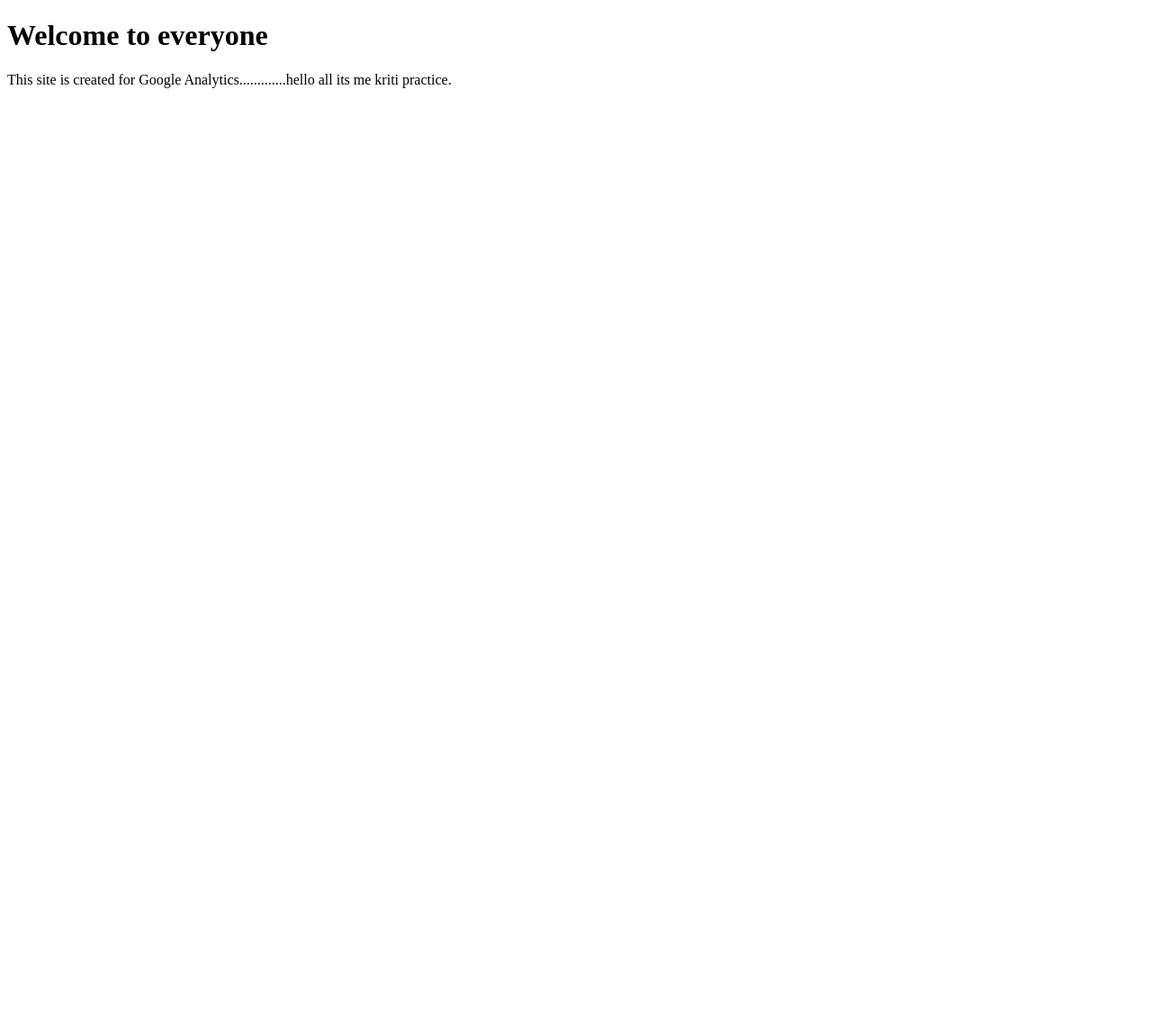
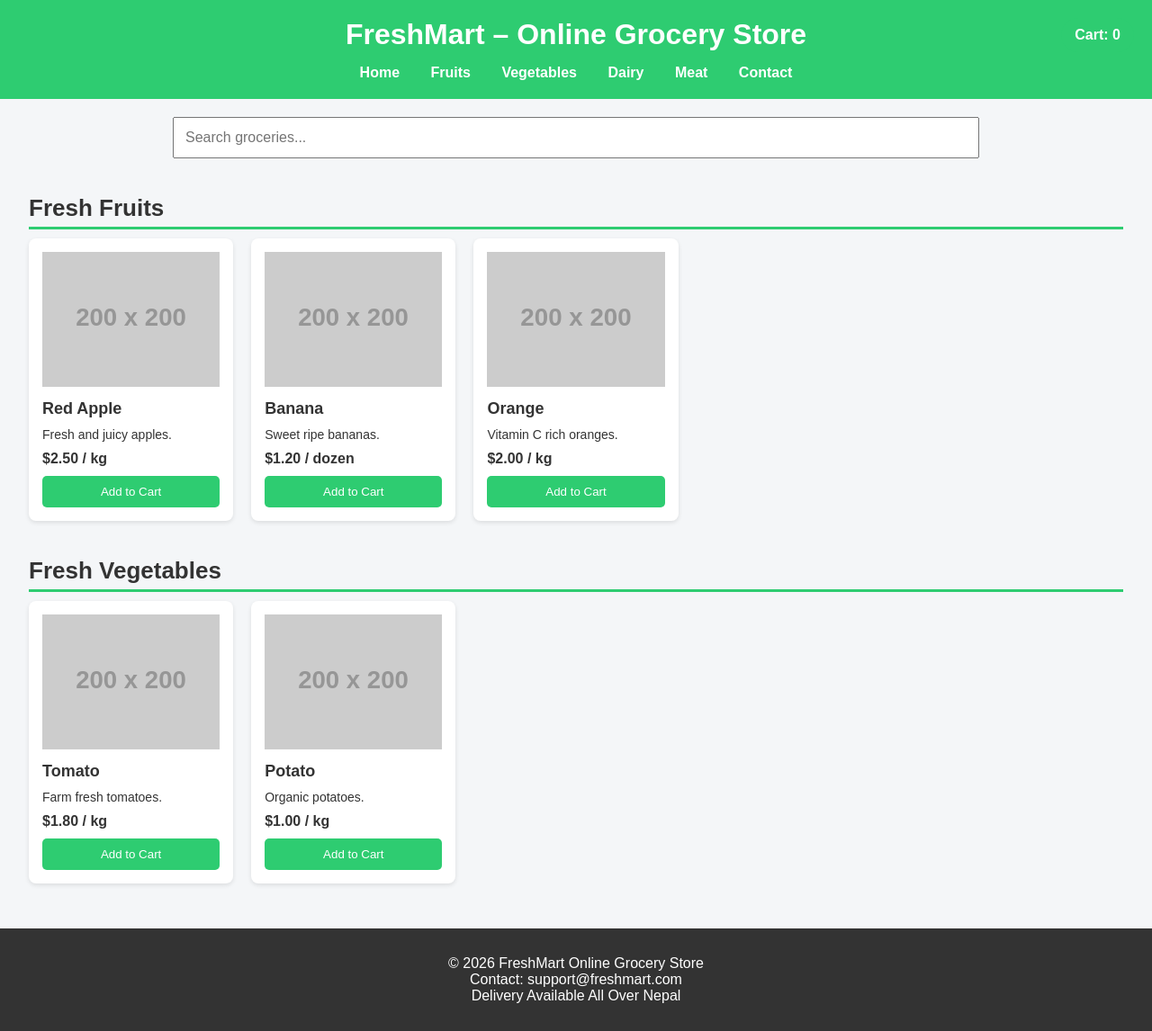
Before and after one commit to kritisan12/sanskriti, a plain HTML site: page index.html in a window 1280 px wide. Shown: the whole page at 90% size. Before the commit the page ends 800 px from the top, so only its background shows below. Drawn offline with Linux system fonts and the light colour scheme; placeholder pictures from the web are drawn by us.

Commit message:
Update index.html

```diff
--- a/index.html
+++ b/index.html
@@ -1,11 +1,259 @@
+
+
 <!DOCTYPE html>
-<html>
+<html lang="en">
 <head>
- <title>mba 1 DM  Lab</title>
+    <meta charset="UTF-8">
+    <title>FreshMart Online Grocery Store</title>
+    <meta name="viewport" content="width=device-width, initial-scale=1.0">
+
+    <!-- =========================
+         GLOBAL STYLES
+    ========================== -->
+    <style>
+        * {
+            margin: 0;
+            padding: 0;
+            box-sizing: border-box;
+            font-family: Arial, Helvetica, sans-serif;
+        }
+
+        body {
+            background-color: #f4f6f8;
+            color: #333;
+        }
+
+        header {
+            background-color: #2ecc71;
+            color: white;
+            padding: 20px;
+        }
+
+        header h1 {
+            text-align: center;
+        }
+
+        nav {
+            margin-top: 15px;
+            text-align: center;
+        }
+
+        nav a {
+            color: white;
+            margin: 0 15px;
+            text-decoration: none;
+            font-weight: bold;
+        }
+
+        nav a:hover {
+            text-decoration: underline;
+        }
+
+        .search-bar {
+            margin: 20px auto;
+            text-align: center;
+        }
+
+        .search-bar input {
+            width: 70%;
+            padding: 12px;
+            font-size: 16px;
+        }
+
+        .container {
+            width: 95%;
+            margin: auto;
+        }
+
+        .category-title {
+            margin: 40px 0 10px;
+            font-size: 26px;
+            border-bottom: 3px solid #2ecc71;
+            padding-bottom: 5px;
+        }
+
+        .products {
+            display: grid;
+            grid-template-columns: repeat(auto-fill, minmax(220px, 1fr));
+            gap: 20px;
+        }
+
+        .product {
+            background: white;
+            padding: 15px;
+            border-radius: 8px;
+            box-shadow: 0 2px 5px rgba(0,0,0,0.1);
+        }
+
+        .product img {
+            width: 100%;
+            height: 150px;
+            object-fit: cover;
+        }
+
+        .product h3 {
+            margin: 10px 0;
+            font-size: 18px;
+        }
+
+        .product p {
+            font-size: 14px;
+            margin-bottom: 10px;
+        }
+
+        .price {
+            font-weight: bold;
+            margin-bottom: 10px;
+        }
+
+        .product button {
+            width: 100%;
+            padding: 10px;
+            background-color: #2ecc71;
+            color: white;
+            border: none;
+            cursor: pointer;
+            border-radius: 5px;
+        }
+
+        .product button:hover {
+            background-color: #27ae60;
+        }
+
+        footer {
+            background-color: #333;
+            color: white;
+            padding: 30px;
+            margin-top: 50px;
+            text-align: center;
+        }
+
+        .cart {
+            position: fixed;
+            top: 20px;
+            right: 20px;
+            background: #2ecc71;
+            color: white;
+            padding: 10px 15px;
+            border-radius: 50px;
+            font-weight: bold;
+        }
+    </style>
 </head>
+
 <body>
- <h1>Welcome to  everyone </h1>
- <p>This site is created for Google Analytics.............hello all its me kriti
-practice.</p>
+
+<!-- =========================
+     HEADER
+========================== -->
+<header>
+    <h1>FreshMart – Online Grocery Store</h1>
+    <nav>
+        <a href="#">Home</a>
+        <a href="#">Fruits</a>
+        <a href="#">Vegetables</a>
+        <a href="#">Dairy</a>
+        <a href="#">Meat</a>
+        <a href="#">Contact</a>
+    </nav>
+</header>
+
+<div class="cart">
+    Cart: <span id="cartCount">0</span>
+</div>
+
+<div class="search-bar">
+    <input type="text" placeholder="Search groceries...">
+</div>
+
+<div class="container">
+
+<!-- =========================
+     FRUITS SECTION
+========================== -->
+<h2 class="category-title">Fresh Fruits</h2>
+<div class="products">
+
+<!-- PRODUCT 1 -->
+<div class="product">
+    <img src="https://via.placeholder.com/200" alt="Apple">
+    <h3>Red Apple</h3>
+    <p>Fresh and juicy apples.</p>
+    <div class="price">$2.50 / kg</div>
+    <button onclick="addToCart()">Add to Cart</button>
+</div>
+
+<!-- PRODUCT 2 -->
+<div class="product">
+    <img src="https://via.placeholder.com/200" alt="Banana">
+    <h3>Banana</h3>
+    <p>Sweet ripe bananas.</p>
+    <div class="price">$1.20 / dozen</div>
+    <button onclick="addToCart()">Add to Cart</button>
+</div>
+
+<!-- PRODUCT 3 -->
+<div class="product">
+    <img src="https://via.placeholder.com/200" alt="Orange">
+    <h3>Orange</h3>
+    <p>Vitamin C rich oranges.</p>
+    <div class="price">$2.00 / kg</div>
+    <button onclick="addToCart()">Add to Cart</button>
+</div>
+
+<!-- =========================================================
+     COPY THIS PRODUCT BLOCK 100+ TIMES TO REACH 2000+ LINES
+     (Each copy adds ~10 lines)
+========================================================= -->
+
+</div>
+
+<!-- =========================
+     VEGETABLES SECTION
+========================== -->
+<h2 class="category-title">Fresh Vegetables</h2>
+<div class="products">
+
+<div class="product">
+    <img src="https://via.placeholder.com/200" alt="Tomato">
+    <h3>Tomato</h3>
+    <p>Farm fresh tomatoes.</p>
+    <div class="price">$1.80 / kg</div>
+    <button onclick="addToCart()">Add to Cart</button>
+</div>
+
+<div class="product">
+    <img src="https://via.placeholder.com/200" alt="Potato">
+    <h3>Potato</h3>
+    <p>Organic potatoes.</p>
+    <div class="price">$1.00 / kg</div>
+    <button onclick="addToCart()">Add to Cart</button>
+</div>
+
+</div>
+
+</div>
+
+<!-- =========================
+     FOOTER
+========================== -->
+<footer>
+    <p>&copy; 2026 FreshMart Online Grocery Store</p>
+    <p>Contact: support@freshmart.com</p>
+    <p>Delivery Available All Over Nepal</p>
+</footer>
+
+<!-- =========================
+     JAVASCRIPT
+========================== -->
+<script>
+    let cart = 0;
+
+    function addToCart() {
+        cart++;
+        document.getElementById("cartCount").innerText = cart;
+    }
+</script>
+
 </body>
 </html>
```
